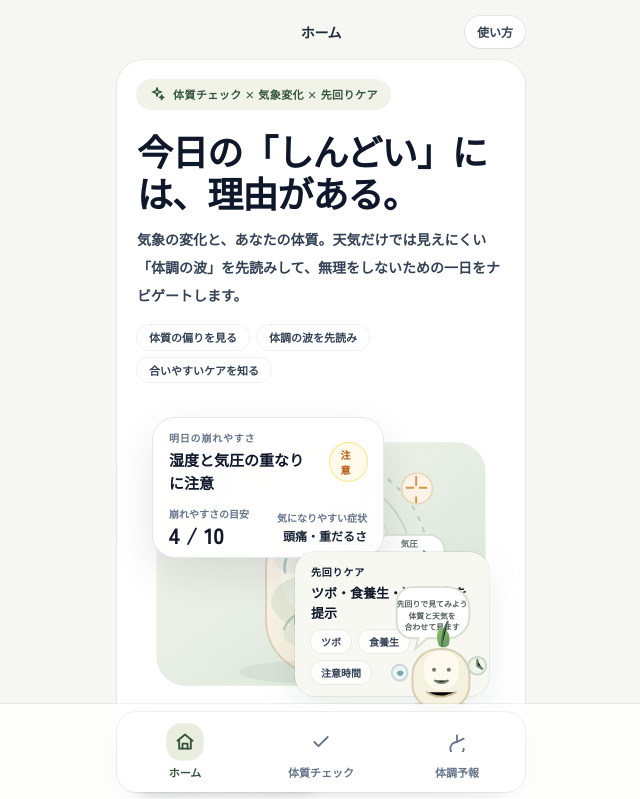
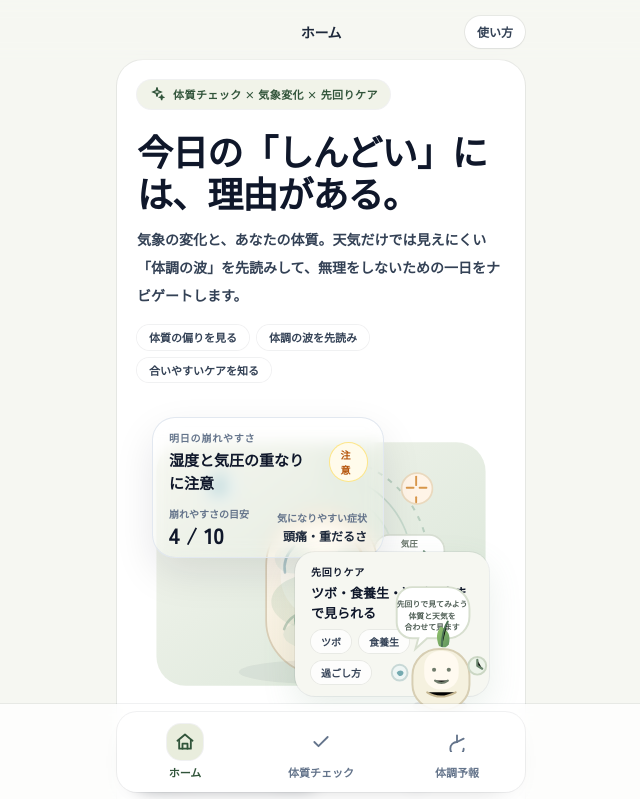
Before and after one commit to totonoucare/totonoucare-webapp, a Next.js app: page / in a window 1280 px wide. Shown: the top 799 px of the page, without its empty margins (319-959 px from the left). Built offline with nearby package versions, Linux system fonts and the light colour scheme; no server answers.

Commit message:
Update HeroMiniCards.jsx

```diff
--- a/components/illust/home/HeroMiniCards.jsx
+++ b/components/illust/home/HeroMiniCards.jsx
@@ -14,7 +14,7 @@ function ToneBadge({ children, tone = "warn" }) {
 
 export function HeroRiskCard() {
   return (
-    <div className="rounded-[22px] bg-white/95 px-4 py-3 shadow-[0_16px_40px_rgba(15,23,42,0.10)] ring-1 ring-slate-200 backdrop-blur">
+    <div className="rounded-[22px] bg-white/96 px-4 py-3 shadow-[0_16px_40px_rgba(15,23,42,0.10)] ring-1 ring-slate-200 backdrop-blur">
       <div className="flex items-center justify-between gap-3">
         <div>
           <div className="text-[10px] font-extrabold tracking-[0.08em] text-slate-500">明日の崩れやすさ</div>
@@ -38,13 +38,13 @@ export function HeroRiskCard() {
 
 export function HeroCareCard() {
   return (
-    <div className="rounded-[20px] bg-[color-mix(in_srgb,var(--mint),white_62%)] px-4 py-3 shadow-[0_14px_34px_rgba(106,151,112,0.14)] ring-1 ring-[var(--ring)]">
-      <div className="text-[10px] font-extrabold tracking-[0.08em] text-[var(--accent-ink)]/70">先回りケア</div>
-      <div className="mt-1 text-[13px] font-extrabold text-slate-900">ツボ・食養生・過ごし方を提示</div>
+    <div className="rounded-[20px] bg-[color-mix(in_srgb,var(--mint),white_58%)] px-4 py-3 shadow-[0_14px_34px_rgba(106,151,112,0.14)] ring-1 ring-[var(--ring)]">
+      <div className="text-[10px] font-extrabold tracking-[0.08em] text-[var(--accent-ink)]/72">先回りケア</div>
+      <div className="mt-1 text-[13px] font-extrabold text-slate-900">ツボ・食養生・過ごし方まで見られる</div>
       <div className="mt-2 flex flex-wrap gap-2">
         <span className="rounded-full bg-white/80 px-2.5 py-1 text-[10px] font-extrabold text-slate-700 ring-1 ring-[var(--ring)]">ツボ</span>
         <span className="rounded-full bg-white/80 px-2.5 py-1 text-[10px] font-extrabold text-slate-700 ring-1 ring-[var(--ring)]">食養生</span>
-        <span className="rounded-full bg-white/80 px-2.5 py-1 text-[10px] font-extrabold text-slate-700 ring-1 ring-[var(--ring)]">注意時間</span>
+        <span className="rounded-full bg-white/80 px-2.5 py-1 text-[10px] font-extrabold text-slate-700 ring-1 ring-[var(--ring)]">過ごし方</span>
       </div>
     </div>
   );
```
